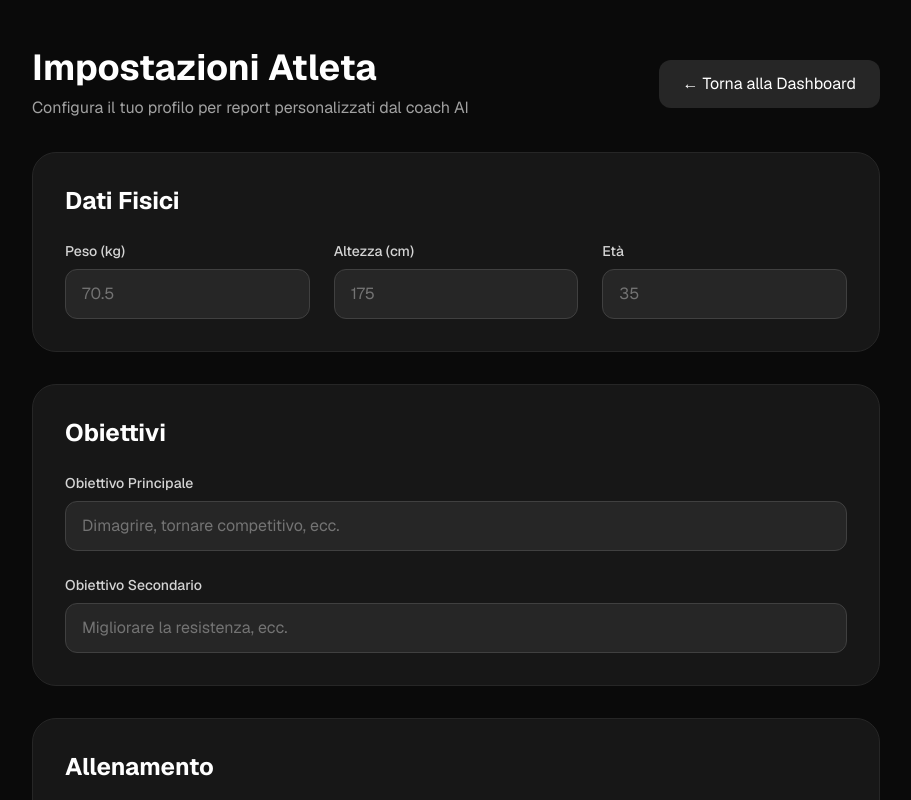
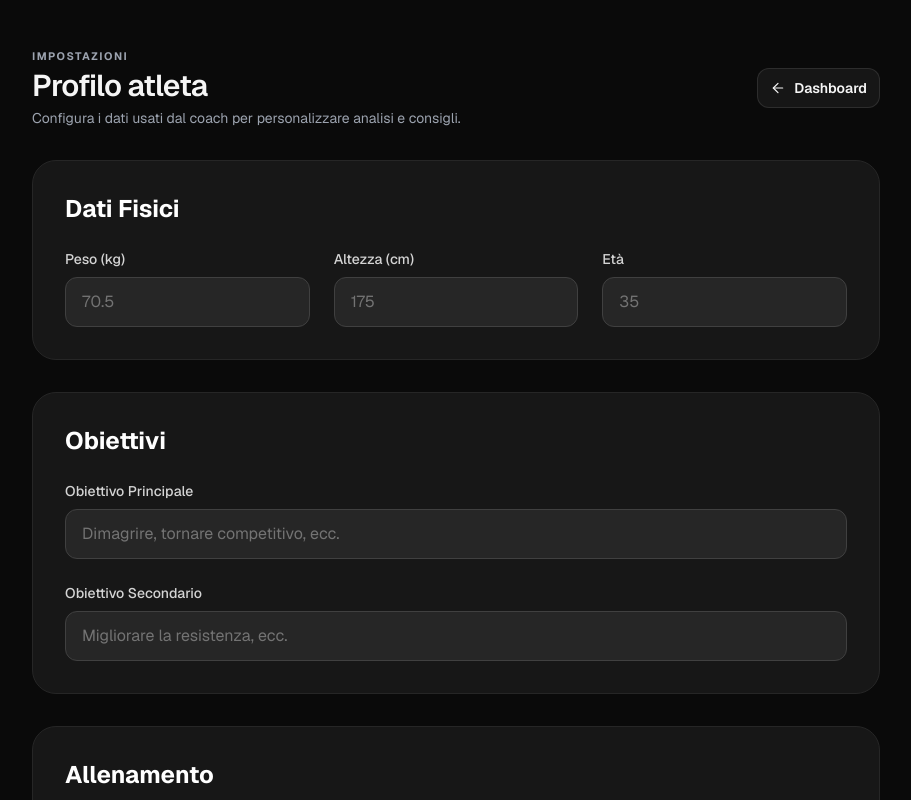
Before and after one commit to marcoronnj/ai-running-coach, a Next.js app: page /settings in a window 1280 px wide. Shown: the top 800 px of the page, without its empty margins (184-1095 px from the left). Built offline with nearby package versions, Linux system fonts and the light colour scheme; no server answers; the database is empty.

Commit message:
restyle UI premium - impostazioni atleta

```diff
--- a/app/settings/page.tsx
+++ b/app/settings/page.tsx
@@ -1,5 +1,6 @@
 import { redirect } from 'next/navigation';
 import Link from 'next/link';
+import { ArrowLeft } from 'lucide-react';
 import { getAthleteSettings, updateAthleteSettings, type AthleteSettings } from '@/lib/athlete-settings';
 
 export const dynamic = 'force-dynamic';
@@ -125,18 +126,20 @@ export default async function SettingsPage() {
     <div className="min-h-screen bg-neutral-950 text-white">
       <div className="max-w-4xl mx-auto px-6 py-12">
         {/* Header */}
-        <div className="flex items-center justify-between mb-8">
+        <div className="mb-8 flex flex-col gap-4 sm:flex-row sm:items-center sm:justify-between">
           <div>
-            <h1 className="text-4xl font-bold mb-2">Impostazioni Atleta</h1>
-            <p className="text-neutral-400">
-              Configura il tuo profilo per report personalizzati dal coach AI
+            <p className="eyebrow mb-1">IMPOSTAZIONI</p>
+            <h1 className="text-2xl font-semibold tracking-tight text-app-text sm:text-3xl">Profilo atleta</h1>
+            <p className="mt-1 text-sm text-app-muted">
+              Configura i dati usati dal coach per personalizzare analisi e consigli.
             </p>
           </div>
           <Link
             href="/"
-            className="bg-neutral-800 hover:bg-neutral-700 text-white px-6 py-3 rounded-xl transition-colors duration-200"
+            className="pressable inline-flex h-10 w-fit items-center justify-center gap-2 rounded-xl border border-white/10 bg-white/[0.05] px-3 text-sm font-semibold text-app-text"
           >
-            ← Torna alla Dashboard
+            <ArrowLeft size={16} strokeWidth={1.8} />
+            Dashboard
           </Link>
         </div>
 
```
